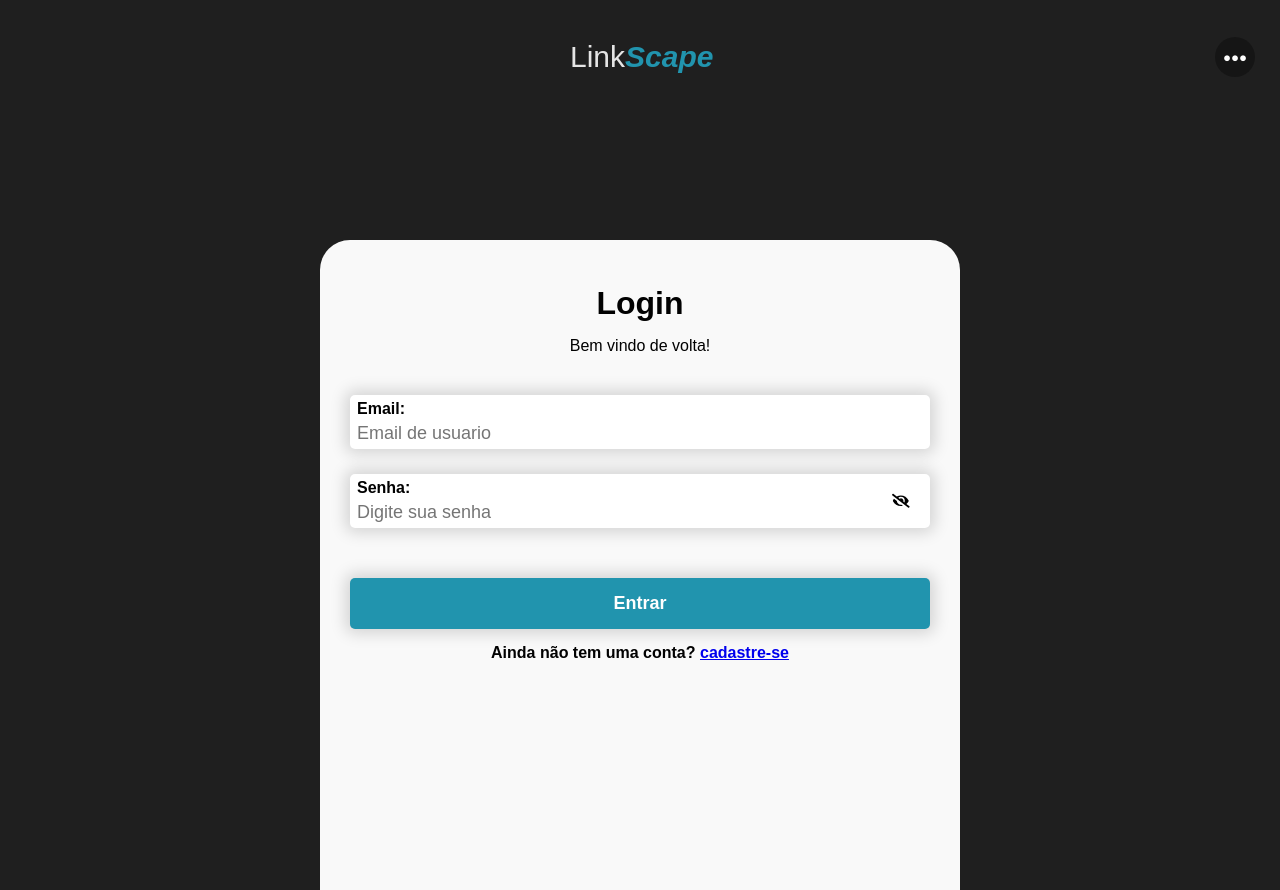
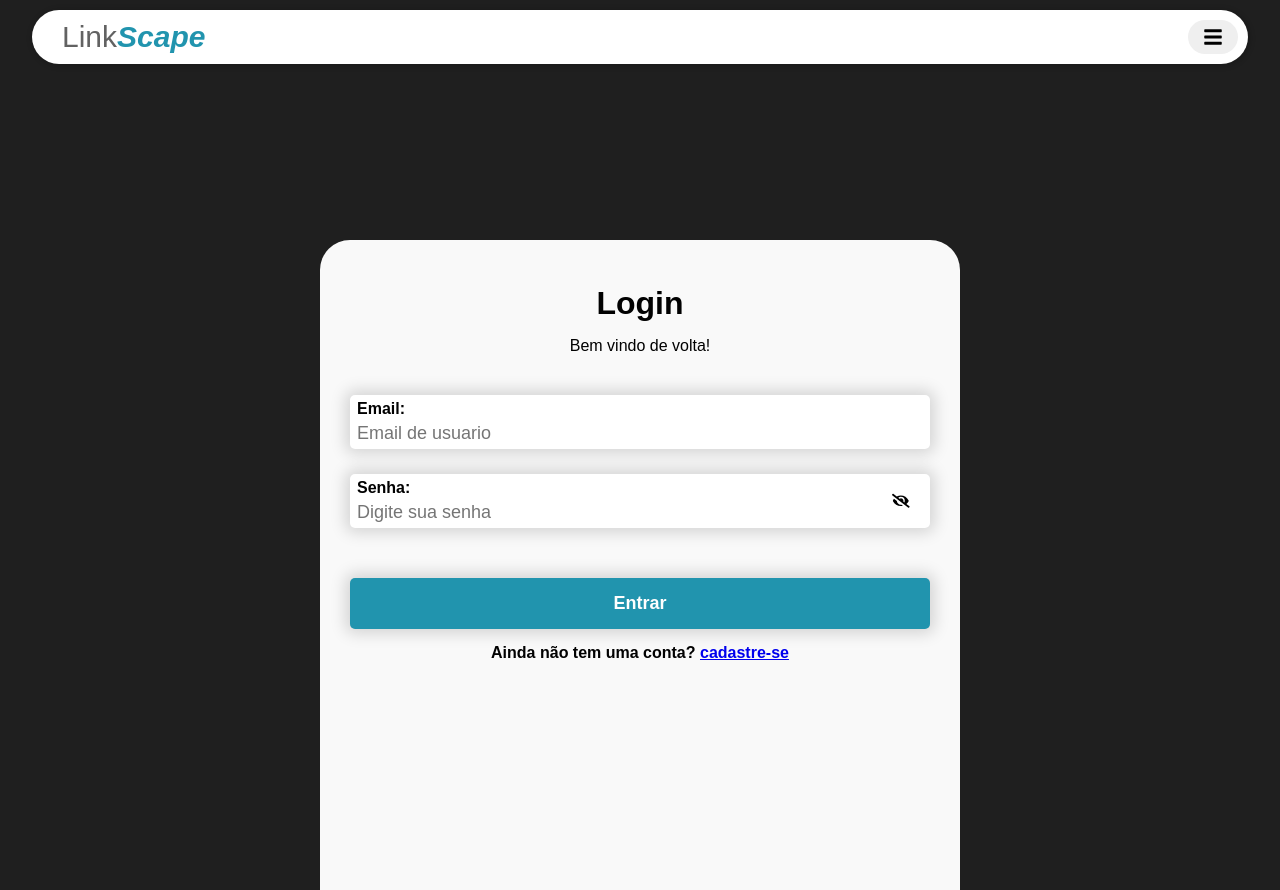
Before and after one commit to juninbr2000/linkScape, a React (Vite) app: page /login in a window 1280 px wide. Built offline with nearby package versions, Linux system fonts and the light colour scheme; no server answers.

Commit message:
Nova navBar e ajuste de fotos

```diff
--- a/index.html
+++ b/index.html
@@ -1,5 +1,5 @@
 <!doctype html>
-<html lang="en">
+<html lang="pt-br">
   <head>
     <meta charset="UTF-8" />
     <meta name="description" content="LinkScape - Armazene e compartilhe seus perfis sociais, sites e portfólios em uma única URL para facilitar o encontro por seus seguidores.">
--- a/src/Pages/EditProfile/EditProfile.module.css
+++ b/src/Pages/EditProfile/EditProfile.module.css
@@ -13,7 +13,6 @@
     justify-content: end;
     max-width: 580px;
     margin: 0 auto;
-
 }
 .profile_btn{
     width: 100px;
@@ -29,6 +28,7 @@
         height: 100px;
         border-radius: 50%;
         z-index: 1;
+        object-fit: cover;
     }
     & svg{
         position: absolute;
--- a/src/Pages/Home/Home.jsx
+++ b/src/Pages/Home/Home.jsx
@@ -15,12 +15,12 @@ const Home = () => {
       <header className={styles.header_home}>
         <div className={styles.header_info}>
           <h1>Bem vindo ao LinkScape.</h1>
-          <h3>acesse todos os seus links, apartir de um unico</h3>
+          <h3>acesse todos os seus links, a partir de um único</h3>
           {!user ? (<>
             <Link className='button' to={'/login'}>Faça login</Link>
             <Link className={styles.secundary} to={'/register'}>Cadastre-se</Link>
           </>) :
-          <Link className='button' to={`/${user.displayName}`}>Meu perfil</Link>}
+          <Link className='button' to={`/${user.displayName}`}>Acessar seu perfil</Link>}
         </div>
         <img src="/undraw_social.svg" alt="social-media" />
       </header>
@@ -28,11 +28,11 @@ const Home = () => {
       <section className={styles.features}>
         <div className={styles.features_info}>
           <h3>O seu perfil, do seu jeito!</h3>
-          <p>São diversas maneiras de personalizar seu perfil, e deixa-lo de um jeito unico</p>
+          <p>São diversas maneiras de personalizar seu perfil, e deixa-lo de um jeito único</p>
           <h3>Diversos link em um so lugar</h3>
           <p>Você pode adicionar quantos links quiser em seu perfil e compartilha-los, com um só link.</p>
           <h3>Forma simples de achar o perfil</h3>
-          <p>o Nome é unico, e basta usar-lo para achar o perfil desejado.</p>
+          <p>O nome é único, e basta usa-lo para achar o perfil desejado.</p>
         </div>
         <img src="/undraw_editable.svg" alt="ediçao de perfil" />
       </section>
--- a/src/Pages/Home/Home.module.css
+++ b/src/Pages/Home/Home.module.css
@@ -1,6 +1,6 @@
 .container{
     background-color: #f9f9f9;
-    height: 100vh;
+    height: max-content;
 }
 .header_home{
     display: flex;
@@ -121,6 +121,7 @@
     background-color: #2194ae;
     max-width: 1480px;
     margin: auto;
+    box-sizing: border-box;
 }
 
 @media screen and (min-width: 780px) {
--- a/src/Pages/profile/Profile.module.css
+++ b/src/Pages/profile/Profile.module.css
@@ -22,6 +22,7 @@
     width: 100px;
     height: 100px;
     border-radius: 50%;
+    object-fit: cover;
 }
 .area_name{
     display: flex;
--- a/src/components/Footer.jsx
+++ b/src/components/Footer.jsx
@@ -3,7 +3,7 @@ import React from 'react'
 const Footer = (color) => {
   return (
     <div style={color ? {backgroundColor: color} : ''}>
-        <p style={{color: "#14121e", margin: '20px', textAlign: 'center'}}>LinkScape©2024</p>
+        <p style={{color: "#14121e", margin: '20px', textAlign: 'center', 'boxSizing': 'border-box'}}>LinkScape©2025</p>
     </div>
   )
 }
--- a/src/components/ImageModal.module.css
+++ b/src/components/ImageModal.module.css
@@ -24,6 +24,7 @@
     width: 190px;
     height: 190px;
     border-radius: 10px;
+    object-fit: cover;
 }
 .closeBtn{
     position: absolute;
--- a/src/components/Navbar.jsx
+++ b/src/components/Navbar.jsx
@@ -4,6 +4,7 @@ import { NavLink } from "react-router-dom"
 import { useAuthValue } from "../context/AuthContext"
 import { useAuthentication } from '../hooks/useAuthentication'
 
+import { BiX } from 'react-icons/bi'
 import {FaHome, FaUser, FaKey, FaWalking, FaUserEdit, FaPenSquare, FaBars} from 'react-icons/fa'
 import styles from './Navbar.module.css'
 
@@ -20,41 +21,14 @@ const Navbar = () => {
     <nav className={styles.nav}>
         <h1 className="logo"><NavLink to="/">Link<span>Scape</span></NavLink></h1>
 
-        <button className={styles.menu} onClick={toggleMenu}>●●●</button>
+        <button className={styles.menuBtn} onClick={toggleMenu}>{isMenuOpen ? <BiX /> : <FaBars />}</button>
         <ul className={`${styles.menuList} ${isMenuOpen ? styles.showMenu : ''}`}>
-            <h1 className="logo">Link<span>Scape</span></h1>
-            <button className={styles.close} onClick={toggleMenu}>x</button>
-            <div className={styles.list}>
-            <li>
-                <NavLink to='/' className={({isActive}) => (isActive ? styles.active : '')} onClick={toggleMenu}><FaHome/> Home</NavLink>
-            </li>
-            {!user && (
-                <>
-                    <li>
-                        <NavLink to='/login' className={({isActive}) => (isActive ? styles.active : '')} onClick={toggleMenu}><FaKey /> Entrar</NavLink>
-                    </li>
-                    <li>
-                        <NavLink to='/register' className={({isActive}) => (isActive ? styles.active : '')} onClick={toggleMenu}><FaPenSquare /> Cadastrar</NavLink>
-                    </li>
-                </>
-            )}
-            {user && (
-                <>
-                    <li>
-                        <NavLink to={`/${user.displayName}`} className={({isActive}) => (isActive ? styles.active : '')} onClick={toggleMenu}><FaUser/> Perfil</NavLink>
-                    </li>
-                    <li>
-                        <NavLink to={`/edit/${user.uid}`} className={({isActive}) => (isActive ? styles.active : '')} onClick={toggleMenu}><FaUserEdit/> Editar Perfil</NavLink>
-                    </li>
-                </>
-            )}
-            {user && (
-                <li>
-                    <button onClick={logout} className={styles.logout}> <FaWalking />Sair</button>
-                </li>
-            )}
-
-            </div>
+            <li><NavLink to={'/'} onClick={toggleMenu} className={({isActive}) => (isActive ? styles.active : '')} ><FaHome /> Inicio</NavLink></li>
+            {!user && <li><NavLink to={'/login'} onClick={toggleMenu} className={({isActive}) => (isActive ? styles.active : '')} ><FaKey /> Login</NavLink></li>}
+            {!user && <li><NavLink to={'/register'} onClick={toggleMenu} className={({isActive}) => (isActive ? styles.active : '')} ><FaPenSquare /> Cadastre-se</NavLink></li>}
+            {user && <li><NavLink to={`/${user.displayName}`} onClick={toggleMenu} className={({isActive}) => (isActive ? styles.active : '')}><FaUser /> Perfil</NavLink></li>}
+            {user && <li><NavLink to={`/edit/${user.uid}`} onClick={toggleMenu} className={({isActive}) => (isActive ? styles.active : '')}><FaUserEdit /> Editar Perfil</NavLink></li>}
+            {user && <button onClick={logout} className={styles.logout}><FaWalking/> Sair</button>}
         </ul>
     </nav>
   )
--- a/src/components/Navbar.module.css
+++ b/src/components/Navbar.module.css
@@ -1,91 +1,97 @@
 .nav{
+  display: flex;
+  justify-content: space-between;
+  position: fixed;
+  width: 95%;
+  background-color: #ffffff;
+  top: 10px;
+  border-radius: 50px;
+  padding: 10px 10px;
+  box-shadow: 1px 1px 5px 2px #00000025;
+  box-sizing: border-box;
+  left: 2.5%;
+  z-index: 1;
+  & h1{
+    margin-left: 20px;
+  }
+}
+
+.menuBtn{
+    border-radius: 20px;
+    padding: 5px 15px;
     display: flex;
-    margin-top: 40px;
-    margin-bottom: 40px;
-    text-align: center;
     align-items: center;
     justify-content: center;
+    border: none;
+    font-size: 20px;
+}
+
+.menuList{
     position: absolute;
-    top: 0;
-    left: calc(50% - 70px);
-}
-.menu{
-    font-weight: 900;
-    width: 40px;
-    height: 40px;
-    position: absolute ;
-    right: 25px;
-    border-radius: 50%;
-    border: none;
-    background-color: #00000050;
-    position: fixed;
-    color: #fff;
-}
-.menuList{
-    position: fixed;
-
-    top: -1500px;
-    padding: 40px 20px;
-    background-color: #1f1f1f;
-    border-radius: 0 0 10px 10px;
-    height: 250px;
-    box-shadow: -2px 1px 5px #555;
-    width: 300px;
-    transition: all .3s ease;
-    display: flex;
-    flex-direction: column;
-    justify-content: space-between;
+    top: -350px;
+    background-color: #fefefe;
+    width: 90%;
+    padding: 15px 10px;
     list-style: none;
-    margin-bottom: 20px;
-    z-index: 99;
-    & li {
-        width: 100%;
-        color: #fff;
-        & a{
-            text-decoration: none;
-            width: 100%;
-            border-top: 1px solid;
-            color: #fff;
-            padding: 15px 0;
-            display: block;
-            transition: all .3s ease;
-        }
-        & a:hover{
-            background-color: #71acba;
-        }
+    opacity: 0;
+    color: black;
+    z-index: 2;
+    border-radius: 30px;
+    transition: all .5s ease;
+    & li a{
+      padding: 20px 30px;
+      font-weight: bold;
+      display: block;
+      text-align: center;
+      text-decoration: none;
+      color: inherit;
+      z-index: -4;
     }
 }
-.active{
-    background-color: #2194ae;
-    font-weight: bold;
+
+.menuList .active{
+  background-color: #2194ae;
+  color: #fefefe;
+  border-radius: 30px;
 }
 .logout{
+  padding: 20px 30px;
+  font-size: 18px;
+  font-weight: bold;
+  display: block;
+  width: 100%;
+  border: none;
+  background-color: transparent;
+}
+
+.showMenu{
+  position: absolute;
+  top: 60px;
+  background-color: #fefefe;
+  width: 90%;
+  padding: 5px 10px;
+  list-style: none;
+  z-index: 2;
+  opacity: 1;
+  border-radius: 30px;
+  box-shadow: 1px 1px 5px 2px #00000025;
+  & li a{
+    padding: 20px 30px;
+    font-weight: bold;
     display: block;
-    width: 100%;
-    padding: 15px 0;
-    border: none;
-    background-color: transparent;
-    border-top: 1px solid;
-    font-size: 16px;
-    transition: all .3s ease;
-    color: #fff;
+    text-align: center;
+    text-decoration: none;
+  }
 }
-.logout:hover{
-    background-color: rgb(199, 56, 56);
-    font-weight: bold;
+
+@media screen and (min-width: 780px) {
+  .nav{
+    max-width: 1406px;
+    left: 50%;
+    transform: translateX(-50%);
+  }
+  .menuList{
+    left: 50%;
+    transform: translateX(-50%);
+  }
 }
-.showMenu{
-    top: 0;
-}
-.close{
-    border-radius: 50%;
-    width: 50px;
-    height: 50px;
-    position: absolute;
-    right: 42%;
-    top: 300px;
-    border: none;
-    font-weight: 900;
-    color: #fff;
-    background-color: #2194ae;
-}
--- a/src/index.css
+++ b/src/index.css
@@ -11,11 +11,11 @@ body{
   overflow-x: hidden;
 }
 .logo{
-  color: #e5e5e5;
+  color: #626262;
   font-weight: 300;
   & a{
     text-decoration: none;
-    color: #e5e5e5;
+    color: #626262;
     font-size: 30px;
   }
   & span{
```
